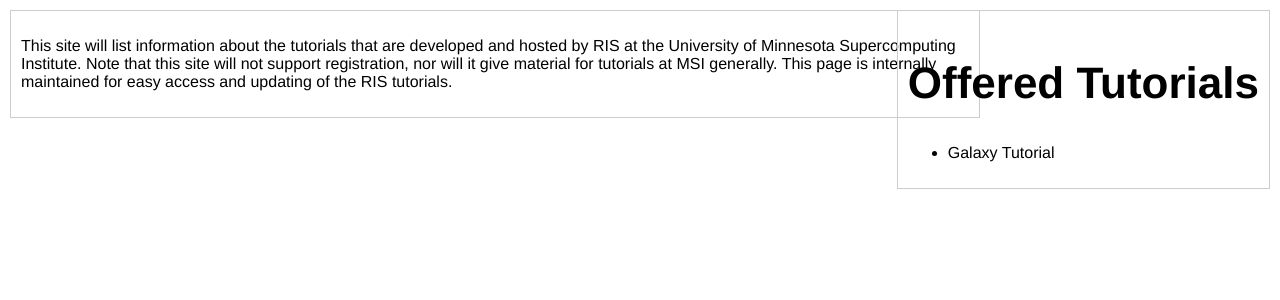
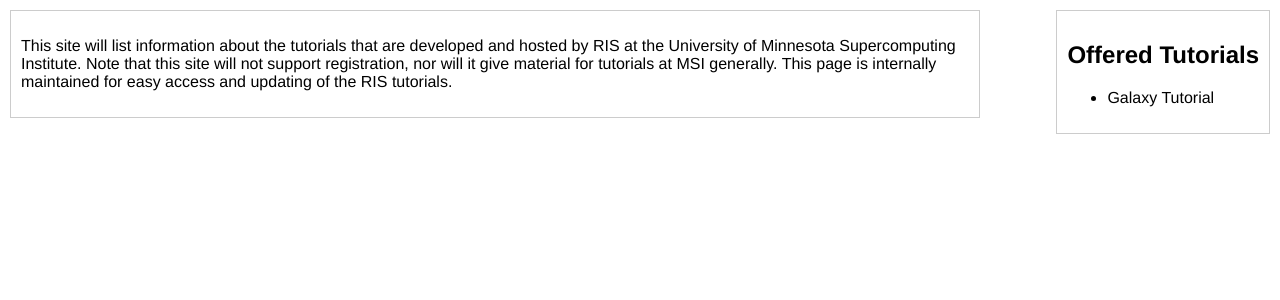
Before and after one commit to msi-ris/Tutorials, a Jekyll site: the page built from index.html, in a window 1280 px wide. Shown: the top 300 px of the page. Built offline with Jekyll 4.4.1, drawn with Linux system fonts in a browser that asks for light colours.

Commit message:
Update CSS

```diff
--- a/css/main.css
+++ b/css/main.css
@@ -28,13 +28,13 @@ body {
 
 /* Text styling */
 h1 {
-    font-size:300%;
+    font-size:2em;
 }
 h2 {
-    font-size:275%;
+    font-size:1.5em;
 }
 h3 {
-    font-size:225%;
+    font-size:1.3em%;
 }
 
 a {
--- a/index.html
+++ b/index.html
@@ -3,6 +3,7 @@ layout: default
 ---
 
 <div id="maindiv">
+
     <p>This site will list information about the tutorials that are developed and
         hosted by RIS at the University of Minnesota Supercomputing Institute. Note
         that this site will not support registration, nor will it give material for
```
